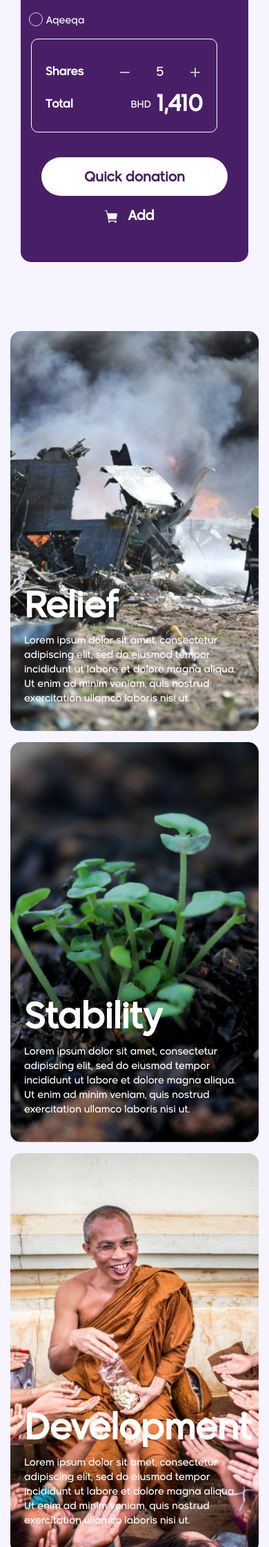
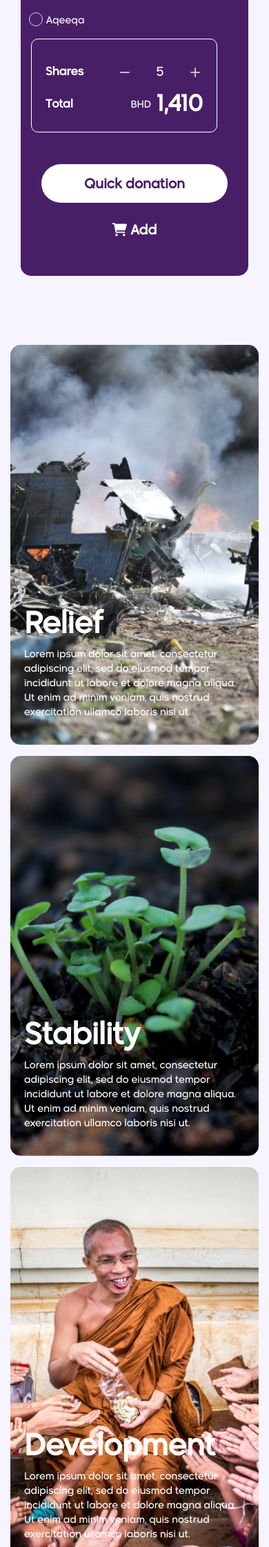
Before and after one commit to ibra4/kaaf, a PHP site: page / in a window 390 px wide. Shown: the part 1950-4193 px from the top of the page at 69% size. Run offline with PHP 8.4, Linux system fonts and the light colour scheme; some libraries are stand-ins or nearby versions.

Commit message:
Fix responsive on mobile

```diff
--- a/css/style.css
+++ b/css/style.css
@@ -859,6 +859,10 @@ img.flag {
 }
 
 @media (max-width: 992px) {
+    .teaser-text h2 {
+        font-size: 42px;
+    }
+
     .desktop-menu.show {
         display: none !important;
     }
@@ -1072,7 +1076,8 @@ img.flag {
 
     #quick-donation .submit-container .btn {
         width: 90%;
-        margin: auto;
+        margin: auto !important;
+        margin-top: 10px !important;
     }
 
     .small-purple-title {
--- a/index.php
+++ b/index.php
@@ -630,7 +630,7 @@
                             <div class="d-flex flex-wrap submit-container mt-3">
                                 <button class="btn btn-white">Quick donation</button>
                                 <button class="btn btn-purple ml-2">
-                                    <img src="./icon/cart.svg" class="mr-2" alt="">
+                                    <i class="fa fa-shopping-cart"></i>
                                     Add
                                 </button>
                             </div>
```
